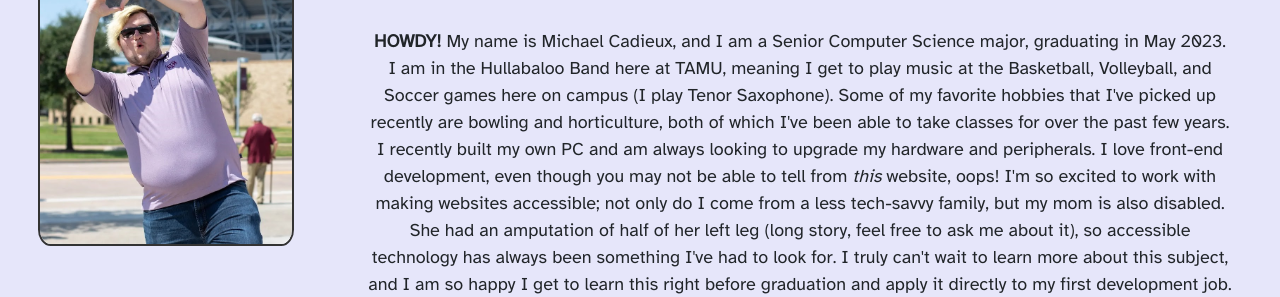
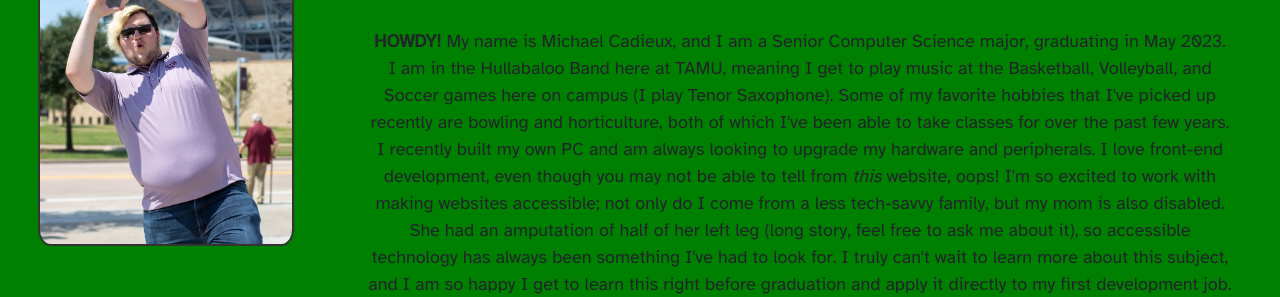
Before and after one commit to cadieuxbadger/CSCE412-Project3, a plain HTML site: page index.html in a window 1280 px wide. Shown: the part 271-568 px from the top of the page. Drawn offline with nearby package versions, Linux system fonts and the light colour scheme.

Commit message:
background test

```diff
--- a/bio.css
+++ b/bio.css
@@ -19,7 +19,7 @@ h2 {
 }
 
 .main-body {
-    background-color: lavender; /* #E3E7D3 */
+    background-color: green; /* #E3E7D3 */
     align-items: center;
     text-align: center;
     font-family: Atkinson-Hyperlegible;
```
